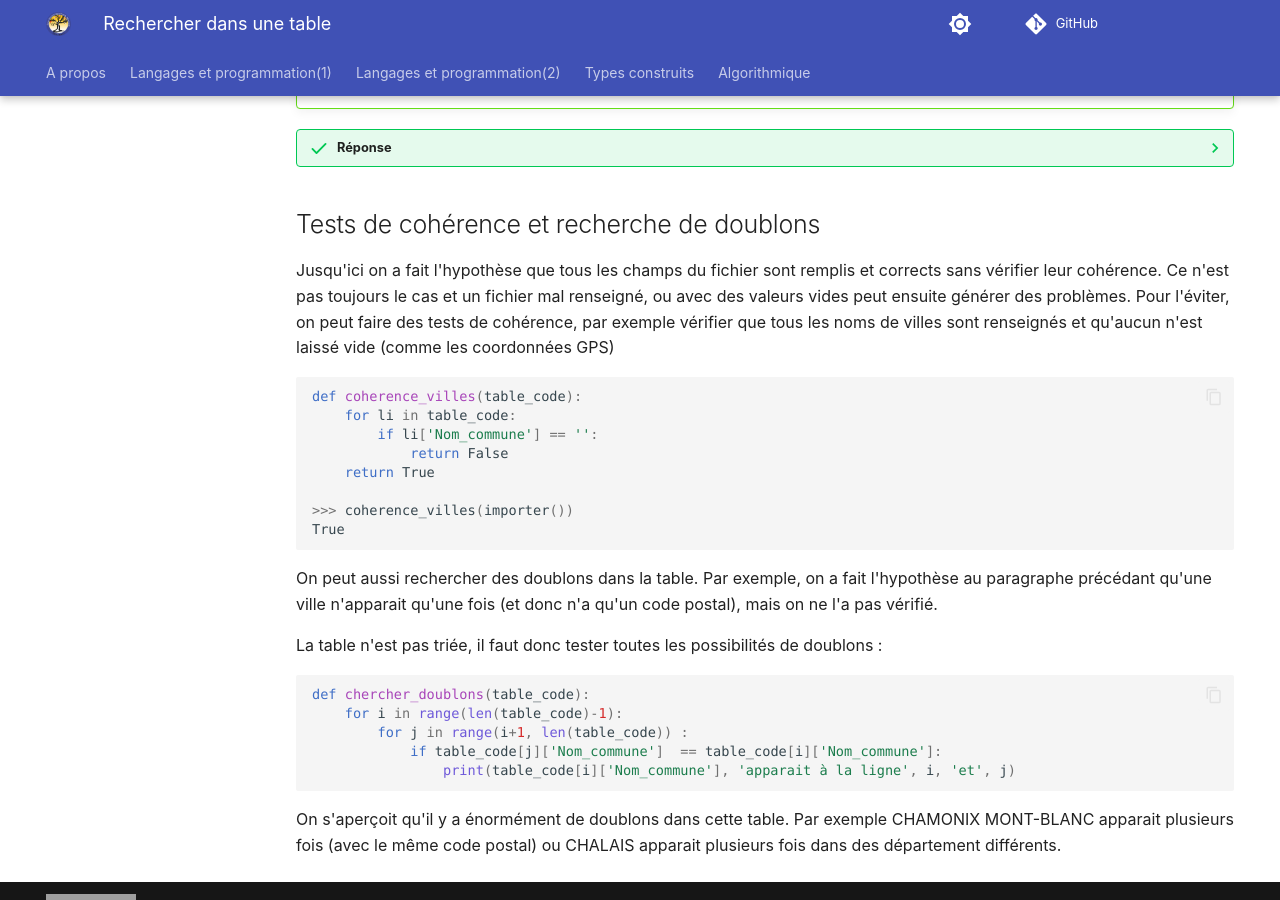
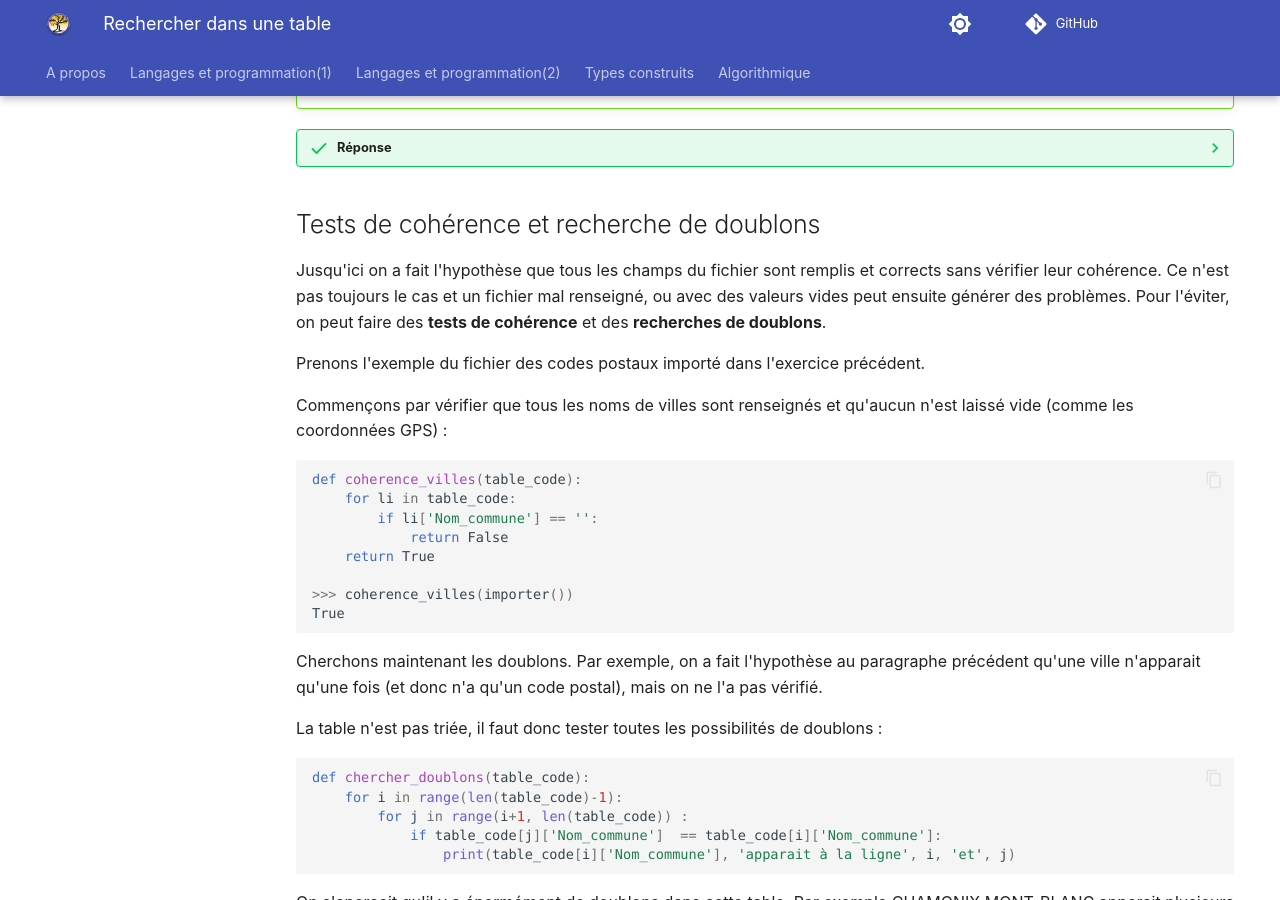
Before and after one commit to eipaca/NSI-1, an MkDocs documentation site: the page built from docs/donnees-en-tables/3-rechercher-dans-une-table.md, in a window 1280 px wide and 900 px high, scrolled down 1876 px. Built offline with MkDocs 1.6.1 and Material for MkDocs 9.7.7, drawn with Linux system fonts in a browser that asks for light colours; comment, search, counter and statistics services are not loaded; some of the changed text lies outside the part shown; grey boxes are pictures that could not be loaded.

Commit message:
Add files via upload

````diff
--- a/docs/donnees-en-tables/3-rechercher-dans-une-table.md
+++ b/docs/donnees-en-tables/3-rechercher-dans-une-table.md
@@ -51,7 +51,7 @@ for ligne in pays:
 
 
 !!! question "Exercice corrigé"
-    En utilisant le tableau de dictionnaires des codes postaux précédant, écrire une fonction qui renvoie :
+    En utilisant le tableau de dictionnaires des codes postaux précédent, écrire une fonction qui renvoie :
     1. le code postal d'une ville
     2. un tableau des villes ayant un code postal donné
 
@@ -131,7 +131,11 @@ for ligne in pays:
 ## 	Tests de cohérence et recherche de doublons
 
 Jusqu'ici on a fait l'hypothèse que tous les champs du fichier sont remplis et corrects sans vérifier leur cohérence. Ce n'est pas toujours le cas et un fichier mal renseigné, ou avec des valeurs vides peut ensuite générer des problèmes.
-Pour l'éviter, on peut faire des tests de cohérence, par exemple vérifier que tous les noms de villes sont renseignés et qu'aucun n'est laissé vide (comme les coordonnées GPS)
+Pour l'éviter, on peut faire des **tests de cohérence** et des **recherches de doublons**.
+
+Prenons l'exemple du fichier des codes postaux importé dans l'exercice précédent.
+
+Commençons par vérifier que tous les noms de villes sont renseignés et qu'aucun n'est laissé vide (comme les coordonnées GPS) :
 
 ``` py
 def coherence_villes(table_code):
@@ -144,7 +148,7 @@ def coherence_villes(table_code):
 True
 ```
 
-On peut aussi rechercher des doublons dans la table. Par exemple, on a fait l'hypothèse au paragraphe précédant qu'une ville n'apparait qu'une fois (et donc n'a qu'un code postal), mais on ne l'a pas vérifié.
+Cherchons maintenant les doublons. Par exemple, on a fait l'hypothèse au paragraphe précédent qu'une ville n'apparait qu'une fois (et donc n'a qu'un code postal), mais on ne l'a pas vérifié.
 
 La table n'est pas triée, il faut donc tester toutes les possibilités de doublons :
 
````
Also changed, not shown: docs/donnees-en-tables/1-lecture-ecriture-dans-un-fichier.md (+17 -13 lines), docs/donnees-en-tables/2-table-de-donnees.md (+4 -4 lines).
